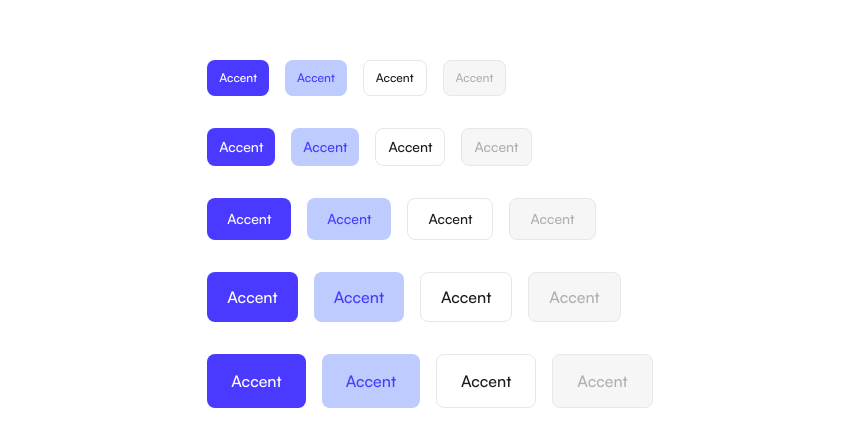
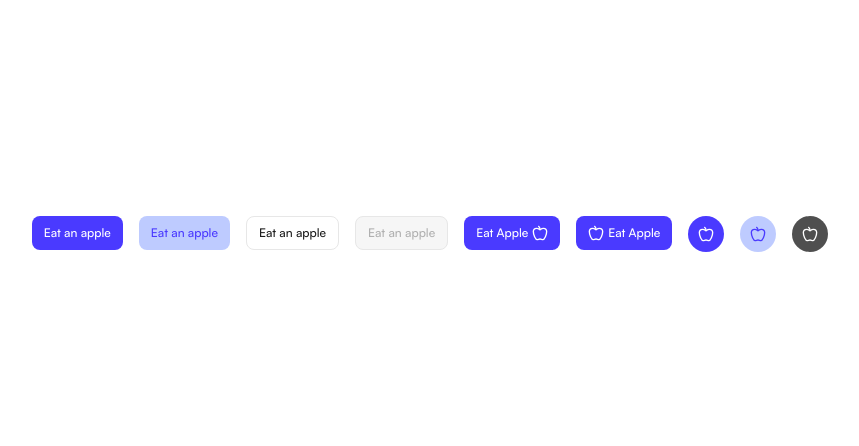
Before and after one commit to djebah-zoubair/prytech, a Next.js app: page / in a window 1280 px wide. Shown: the part 166-612 px from the top of the page, without its empty margins (210-1069 px from the left). Built offline with nearby package versions, Linux system fonts and the light colour scheme.

Commit message:
feat(button): support for icons and positioning

```diff
--- a/app/page.tsx
+++ b/app/page.tsx
@@ -1,9 +1,9 @@
 "use client";
 
 import Button from "@/components/ui/buttons";
-import Typography from "@/components/ui/typography";
 import { generateMetadata } from "@/utils/generateMetadata";
 import { useEffect } from "react";
+import { LuApple } from "react-icons/lu";
 
 export default function Home() {
   useEffect(() => {
@@ -32,68 +32,40 @@ export default function Home() {
     <div className="grid grid-rows-[20px_1fr_20px] items-center justify-items-center min-h-screen p-8 pb-20 gap-16 sm:p-20 font-[family-name:var(--font-geist-sans)]">
       <main className="flex flex-col gap-[32px] row-start-2 items-center sm:items-start">
         <div className="flex gap-4">
-          <Button size="xs">Accent</Button>
+          <Button size="xs">Eat an apple</Button>
           <Button size="xs" variants="secondary">
-            Accent
+            Eat an apple
           </Button>
           <Button size="xs" variants="outline">
-            Accent
+            Eat an apple
           </Button>
           <Button size="xs" variants="disabled">
-            Accent
+            Eat an apple
           </Button>
-        </div>
-
-        <div className="flex gap-4">
-          <Button size="sm">Accent</Button>
-          <Button size="sm" variants="secondary">
-            Accent
+          <Button size="xs" icon={{ icon: LuApple }}>
+            Eat Apple
           </Button>
-          <Button size="sm" variants="outline">
-            Accent
+          <Button size="xs" icon={{ icon: LuApple }} iconPosition="left">
+            Eat Apple
           </Button>
-          <Button size="sm" variants="disabled">
-            Accent
-          </Button>
-        </div>
-
-        <div className="flex gap-4">
-          <Button size="base">Accent</Button>
-          <Button size="base" variants="secondary">
-            Accent
-          </Button>
-          <Button size="base" variants="outline">
-            Accent
-          </Button>
-          <Button size="base" variants="disabled">
-            Accent
-          </Button>
-        </div>
-
-        <div className="flex gap-4">
-          <Button size="lg">Accent</Button>
-          <Button size="lg" variants="secondary">
-            Accent
-          </Button>
-          <Button size="lg" variants="outline">
-            Accent
-          </Button>
-          <Button size="lg" variants="disabled">
-            Accent
-          </Button>
-        </div>
-
-        <div className="flex gap-4">
-          <Button size="xl">Accent</Button>
-          <Button size="xl" variants="secondary">
-            Accent
-          </Button>
-          <Button size="xl" variants="outline">
-            Accent
-          </Button>
-          <Button size="xl" variants="disabled">
-            Accent
-          </Button>
+          <Button
+            size="sm"
+            variants="icon"
+            icon={{ icon: LuApple }}
+            icontheme="accent"
+          />
+          <Button
+            size="sm"
+            variants="icon"
+            icon={{ icon: LuApple }}
+            icontheme="secondary"
+          />
+          <Button
+            size="sm"
+            variants="icon"
+            icon={{ icon: LuApple }}
+            icontheme="gray"
+          />
         </div>
       </main>
     </div>
--- a/package.json
+++ b/package.json
@@ -16,6 +16,7 @@
     "next": "15.3.2",
     "react": "^19.0.0",
     "react-dom": "^19.0.0",
+    "react-icons": "^5.5.0",
     "tailwind-merge": "^3.2.0"
   },
   "devDependencies": {
--- a/src/components/ui/buttons.tsx
+++ b/src/components/ui/buttons.tsx
@@ -1,9 +1,10 @@
 import { cn } from "@/lib/utils";
+import { IconProps } from "@/types/iconProps";
 
 interface ButtonProps {
   size?: "xs" | "sm" | "base" | "lg" | "xl";
   variants?: "accent" | "secondary" | "outline" | "disabled" | "icon";
-  icon?: unknown;
+  icon?: IconProps;
   icontheme?: "accent" | "secondary" | "gray";
   iconPosition?: "left" | "right";
   isDisabled?: boolean;
@@ -26,6 +27,7 @@ const Button = ({
   let variantStyles: string = "";
   let sizeStyles: string = "";
   let iconSize: number = 0;
+  const IconComponent = icon?.icon;
 
   switch (variants) {
     case "accent": //Default
@@ -45,7 +47,18 @@ const Button = ({
         "bg-gray-50 border border-gray-100 !text-gray-300 rounded-xl cursor-not-allowed";
       break;
     case "icon":
-      variantStyles = "";
+      if (icontheme === "accent") {
+        variantStyles =
+          "bg-primary hover:bg-primary-700 !text-white rounded-full";
+      }
+      if (icontheme === "secondary") {
+        variantStyles =
+          "bg-primary-200 hover:bg-primary-300/50 !text-primary rounded-full";
+      }
+      if (icontheme === "gray") {
+        variantStyles =
+          "bg-gray-700 hover:bg-gray-600 !text-white rounded-full";
+      }
       break;
 
     default:
@@ -54,19 +67,44 @@ const Button = ({
 
   switch (size) {
     case "xs":
-      sizeStyles = "text-[12px] leading-[150%] font-medium px-[12px] py-[8px]";
+      sizeStyles = `text-[12px] leading-[150%] font-medium ${
+        variants === "icon"
+          ? "flex items-center justify-center w-[34px] h-[34px]"
+          : "h-[34px] px-[12px] !py-0 flex items-center"
+      }`;
+      iconSize = 16;
       break;
     case "sm":
-      sizeStyles = "text-[14px] leading-[20px] font-medium px-[12px] py-[8px]";
+      sizeStyles = `text-[14px] leading-[20px] font-medium ${
+        variants === "icon"
+          ? "flex items-center justify-center w-[36px] h-[36px]"
+          : "px-[12px] py-[8px]"
+      }`;
+      iconSize = 16;
       break;
-    case "base":
-      sizeStyles = "text-[14px] leading-[20px] font-medium px-[20px] py-[10px]";
+    case "base": // Default
+      sizeStyles = `text-[14px] leading-[20px] font-medium ${
+        variants === "icon"
+          ? "flex items-center justify-center w-[40px] h-[40px]"
+          : "px-[20px] py-[10px]"
+      }`;
+      iconSize = 18;
       break;
     case "lg":
-      sizeStyles = "text-[16px] leading-[150%] font-medium px-[20px] py-[12px]";
+      sizeStyles = `text-[16px] leading-[150%] font-medium ${
+        variants === "icon"
+          ? "flex items-center justify-center w-[48px] h-[48px]"
+          : "px-[20px] py-[12px]"
+      }`;
+      iconSize = 20;
       break;
     case "xl":
-      sizeStyles = "text-[16px] leading-[150%] font-medium px-[24px] py-[14px]";
+      sizeStyles = `text-[16px] leading-[150%] font-medium ${
+        variants === "icon"
+          ? "flex items-center justify-center w-[52px] h-[52px]"
+          : "px-[24px] py-[14px]"
+      }`;
+      iconSize = 20;
       break;
 
     default:
@@ -77,10 +115,21 @@ const Button = ({
     <button
       type="button"
       className={cn(variantStyles, sizeStyles, className, "")}
-      onClick={() => console.log(alert("Tu as cliqué 🎉"))}
       disabled={isDisabled}
     >
-      {children}
+      {IconComponent && variants === "icon" ? (
+        <IconComponent size={iconSize} />
+      ) : (
+        <div className={cn(IconComponent && "flex items-center gap-1")}>
+          {IconComponent && iconPosition == "left" && (
+            <IconComponent size={iconSize} />
+          )}
+          {children}
+          {IconComponent && iconPosition == "right" && (
+            <IconComponent size={iconSize} />
+          )}
+        </div>
+      )}
     </button>
   );
 };
--- /dev/null
+++ b/src/types/iconProps.ts
@@ -0,0 +1,3 @@
+export interface IconProps {
+  icon: React.ElementType;
+}
```
Also changed, not shown: 2 other files (tests, documents, lock files or other folders).
